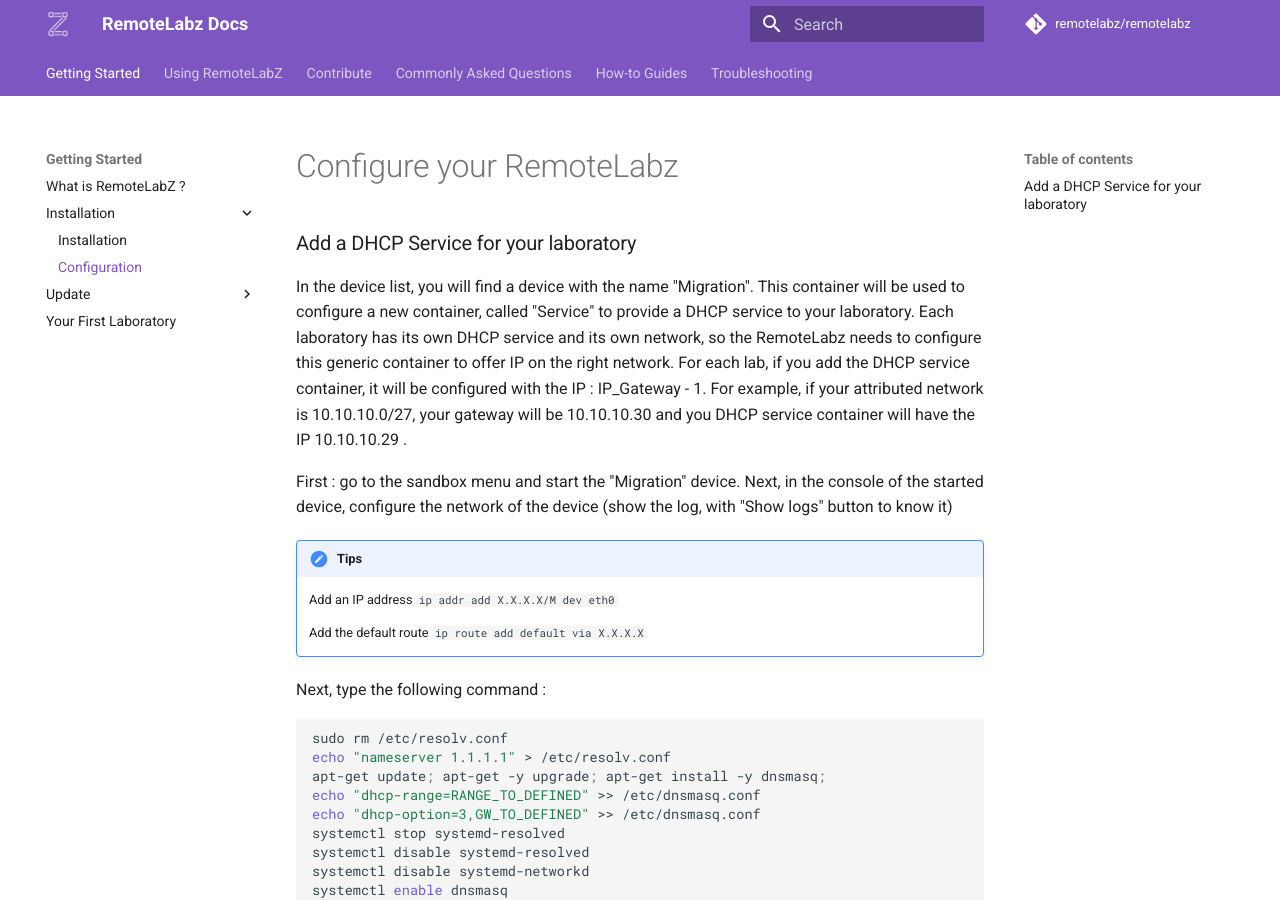
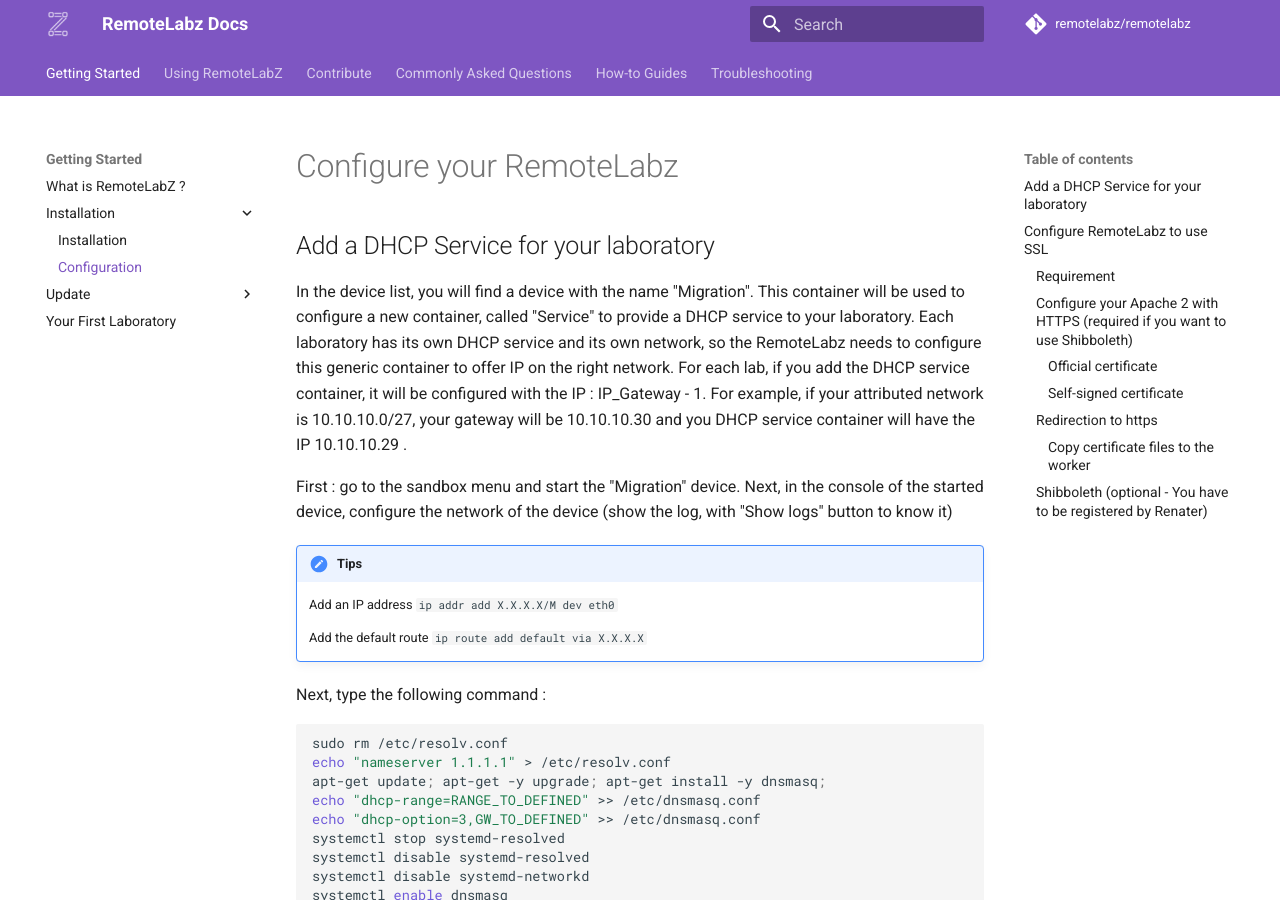
Before and after one commit to remotelabz/remotelabz-docs, an MkDocs documentation site: the page built from docs/administrators/getting-started/ubuntu-secure.md, in a window 1280 px wide and 900 px high. Built offline with MkDocs 1.6.1 and Material for MkDocs 9.7.7, drawn with Linux system fonts in a browser that asks for light colours; comment, search, counter and statistics services are not loaded.

Commit message:
changes on ubuntu-secure

````diff
--- a/docs/administrators/getting-started/ubuntu-secure.md
+++ b/docs/administrators/getting-started/ubuntu-secure.md
@@ -1,7 +1,7 @@
 
 # Configure your RemoteLabz
 
-### Add a DHCP Service for your laboratory
+## Add a DHCP Service for your laboratory
 In the device list, you will find a device with the name "Migration". This container will be used to configure a new container, called "Service" to provide a DHCP service to your laboratory. Each laboratory has its own DHCP service and its own network, so the RemoteLabz needs to configure this generic container to offer IP on the right network. For each lab, if you add the DHCP service container, it will be configured with the IP : IP_Gateway - 1.
 For example, if your attributed network is 10.10.10.0/27, your gateway will be 10.10.10.30 and you DHCP service container will have the IP 10.10.10.29 .
 
@@ -30,17 +30,17 @@ The last line (`systemctl disable systemd-networkd`) is mandatory otherwise your
 Your "Service" device, which is a container, is now ready. You have to stop the Migration device, click on Export and type, as a New Name : Service and click on the button "Export Device"
 On your lab, if you add Service device, you will have a DHCP service for all your devices of your lab.
 
-# Configure RemoteLabz to use SSL
+## Configure RemoteLabz to use SSL
 
 This section guides you through the configuration of SSL between all service of the RemoteLabz.
 
-## Requirement
+### Requirement
 Prior to configure SSL, Remotelabz front and worker must be installed and fully functional.
 
 - You must connect to a device of type QEMU
 - You must connect to a device of type LXC
 
-## Configure your Apache 2 with HTTPS (required if you want to use Shibboleth)
+### Configure your Apache 2 with HTTPS (required if you want to use Shibboleth)
 
 During the installation process, the file `200-remotelabz-ssl.conf` is copied in your `/etc/apache2/sites-available` directory. The certificate is defined as follow :
 ```bash
@@ -50,7 +50,7 @@ During the installation process, the file `200-remotelabz-ssl.conf` is copied in
 ```
 
 Two case, either you have an official certificate or you have to generate your own certificate.
-### Official certificate
+#### Official certificate
 
 If you have an official certificate, you have to copy it in your `/etc/apache2` directory and rename it to `RemoteLabz-WebServer.crt` and `RemoteLabz-WebServer.key`. Next, you have to activate this site:
 ```bash
@@ -59,14 +59,14 @@ sudo a2enmod ssl
 sudo service apache2 reload
 ```
 
-### Self-signed certificate
+#### Self-signed certificate
 Execute the script
 ```bash
 cd ~
 sudo remotelabz/bin/install_ssl.sh
 ```
 
-## Redirection to https
+### Redirection to https
 Verify if your application is available with HTTPS and if it works fine, you can modify the `/etc/apache2/sites-available/100-remotelabz.conf` to redirect all HTTP request to HTTPS.
 Activate the rewrite module
 ```bash
@@ -99,7 +99,7 @@ Now, if you go to the your application's url with http, you should be redirected
     sudo service apache2 reload
     ```
 
-### Copy certificate files to the worker
+#### Copy certificate files to the worker
 Copy the two files `~/EasyRSA/RemoteLabz-WebServer.crt` and `~/EasyRSA/RemoteLabz-WebServer.key` to your **worker** in directory `/opt/remotelabz-worker/config/certs`
 
 ```bash
@@ -121,7 +121,7 @@ sudo service remotelabz-worker restart
     You need to use the same certificate between your front and the worker. Don't forget to copy them and to change it automatically if your certificate expired.
 
 
-## Shibboleth (optional - You have to be registered by Renater)
+### Shibboleth (optional - You have to be registered by Renater)
 
 !!!warning
     You have to activate HTTPS to use Shibboleth authentication method
````
